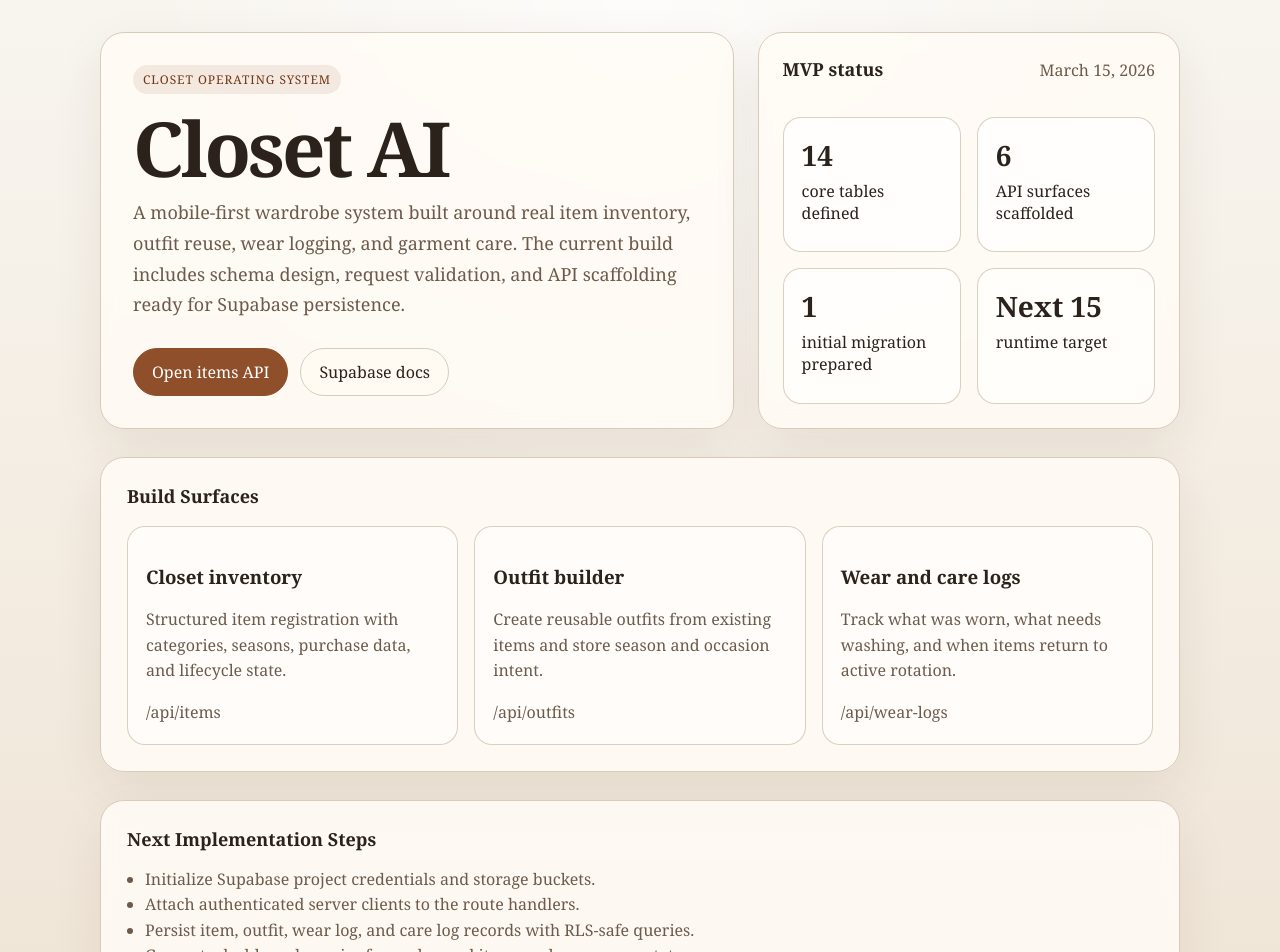
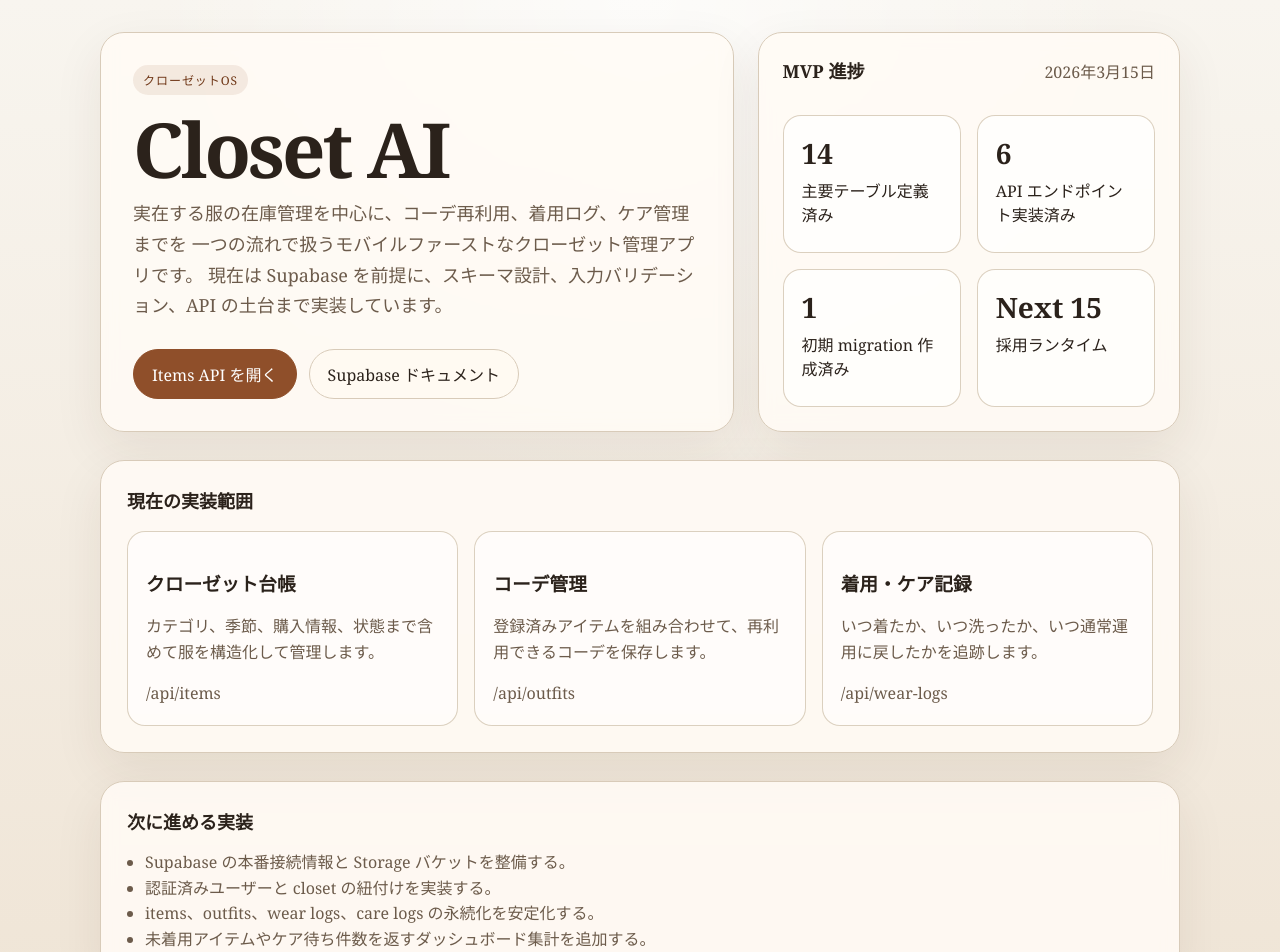
Before and after one commit to rencitizen/Closet_AI, a Next.js app: page / in a window 1280 px wide. Shown: the top 952 px of the page. Built offline with nearby package versions, Linux system fonts and the light colour scheme.

Commit message:
Localize landing page to Japanese

```diff
--- a/src/app/layout.tsx
+++ b/src/app/layout.tsx
@@ -4,12 +4,12 @@ import "./globals.css";
 
 export const metadata: Metadata = {
   title: "Closet AI",
-  description: "Closet inventory, outfits, wear logs, and care workflows.",
+  description: "クローゼット管理、コーデ記録、着用ログ、ケア管理を一体化したCLOSET_OS。",
 };
 
 export default function RootLayout({ children }: Readonly<{ children: ReactNode }>) {
   return (
-    <html lang="en">
+    <html lang="ja">
       <body>{children}</body>
     </html>
   );
--- a/src/app/page.tsx
+++ b/src/app/page.tsx
@@ -1,17 +1,17 @@
 const apiCards = [
   {
-    title: "Closet inventory",
-    body: "Structured item registration with categories, seasons, purchase data, and lifecycle state.",
+    title: "クローゼット台帳",
+    body: "カテゴリ、季節、購入情報、状態まで含めて服を構造化して管理します。",
     href: "/api/items",
   },
   {
-    title: "Outfit builder",
-    body: "Create reusable outfits from existing items and store season and occasion intent.",
+    title: "コーデ管理",
+    body: "登録済みアイテムを組み合わせて、再利用できるコーデを保存します。",
     href: "/api/outfits",
   },
   {
-    title: "Wear and care logs",
-    body: "Track what was worn, what needs washing, and when items return to active rotation.",
+    title: "着用・ケア記録",
+    body: "いつ着たか、いつ洗ったか、いつ通常運用に戻したかを追跡します。",
     href: "/api/wear-logs",
   },
 ];
@@ -21,51 +21,51 @@ export default function HomePage() {
     <main className="shell">
       <section className="hero">
         <div className="panel hero-copy">
-          <span className="eyebrow">Closet Operating System</span>
+          <span className="eyebrow">クローゼットOS</span>
           <h1>Closet AI</h1>
           <p>
-            A mobile-first wardrobe system built around real item inventory, outfit reuse,
-            wear logging, and garment care. The current build includes schema design,
-            request validation, and API scaffolding ready for Supabase persistence.
+            実在する服の在庫管理を中心に、コーデ再利用、着用ログ、ケア管理までを
+            一つの流れで扱うモバイルファーストなクローゼット管理アプリです。
+            現在は Supabase を前提に、スキーマ設計、入力バリデーション、API の土台まで実装しています。
           </p>
           <div className="actions">
             <a className="button primary" href="/api/items">
-              Open items API
+              Items API を開く
             </a>
             <a className="button" href="https://supabase.com/docs">
-              Supabase docs
+              Supabase ドキュメント
             </a>
           </div>
         </div>
 
         <aside className="panel hero-card">
           <div className="kicker">
-            <h2>MVP status</h2>
-            <span className="meta">March 15, 2026</span>
+            <h2>MVP 進捗</h2>
+            <span className="meta">2026年3月15日</span>
           </div>
           <div className="stat-grid">
             <div className="stat">
               <strong>14</strong>
-              <span>core tables defined</span>
+              <span>主要テーブル定義済み</span>
             </div>
             <div className="stat">
               <strong>6</strong>
-              <span>API surfaces scaffolded</span>
+              <span>API エンドポイント実装済み</span>
             </div>
             <div className="stat">
               <strong>1</strong>
-              <span>initial migration prepared</span>
+              <span>初期 migration 作成済み</span>
             </div>
             <div className="stat">
               <strong>Next 15</strong>
-              <span>runtime target</span>
+              <span>採用ランタイム</span>
             </div>
           </div>
         </aside>
       </section>
 
       <section className="panel section">
-        <h2>Build Surfaces</h2>
+        <h2>現在の実装範囲</h2>
         <div className="feature-grid">
           {apiCards.map((card) => (
             <article className="feature" key={card.title}>
@@ -80,12 +80,12 @@ export default function HomePage() {
       </section>
 
       <section className="panel section">
-        <h2>Next Implementation Steps</h2>
+        <h2>次に進める実装</h2>
         <ul className="list">
-          <li>Initialize Supabase project credentials and storage buckets.</li>
-          <li>Attach authenticated server clients to the route handlers.</li>
-          <li>Persist item, outfit, wear log, and care log records with RLS-safe queries.</li>
-          <li>Generate dashboard queries for underused items and care queue status.</li>
+          <li>Supabase の本番接続情報と Storage バケットを整備する。</li>
+          <li>認証済みユーザーと closet の紐付けを実装する。</li>
+          <li>items、outfits、wear logs、care logs の永続化を安定化する。</li>
+          <li>未着用アイテムやケア待ち件数を返すダッシュボード集計を追加する。</li>
         </ul>
       </section>
     </main>
```
